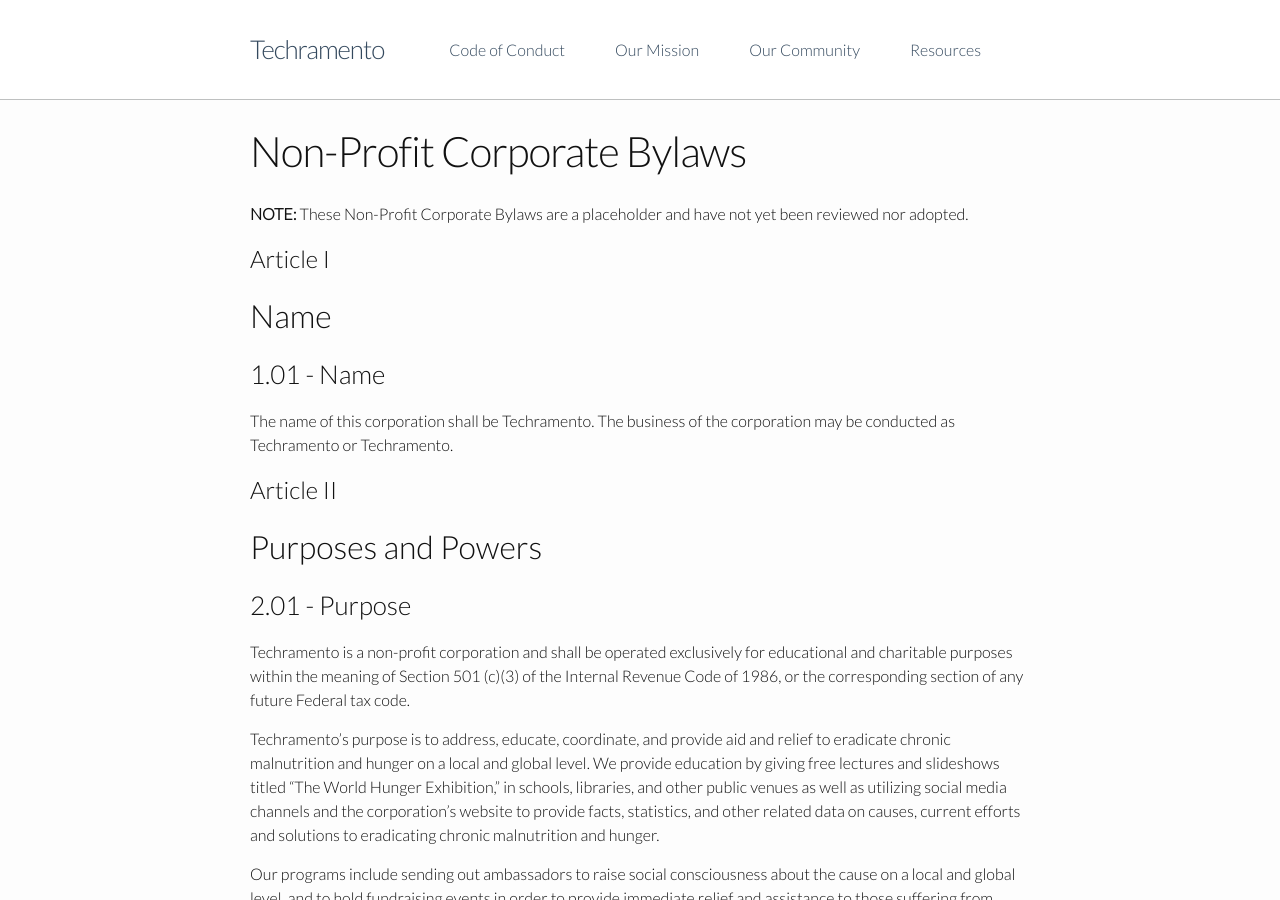
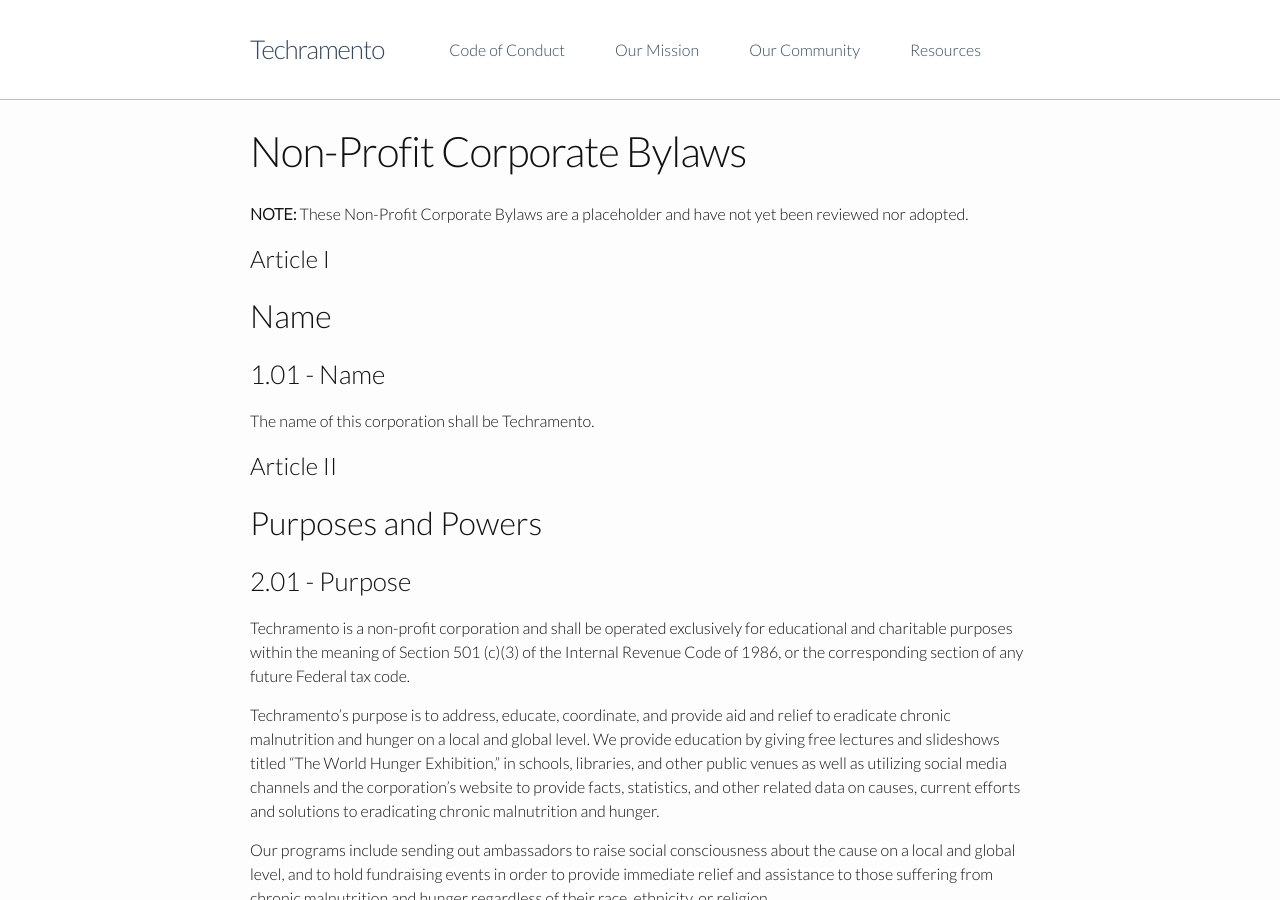
Before and after one commit to techramento/techramento.github.io, a Jekyll site: the page built from BYLAWS.md, in a window 1280 px wide and 900 px high. Built offline with Jekyll 4.4.1, drawn with Linux system fonts in a browser that asks for light colours.

Commit message:
Remove non-legal corporation name

```diff
--- a/BYLAWS.md
+++ b/BYLAWS.md
@@ -16,7 +16,7 @@
 
 ### 1.01 - Name
 
-The name of this corporation shall be {{ site.legal_title }}. The business of the corporation may be conducted as {{ site.legal_title }} or {{ site.title }}.
+The name of this corporation shall be {{ site.legal_title }}.
 
 # Article II
 
```
